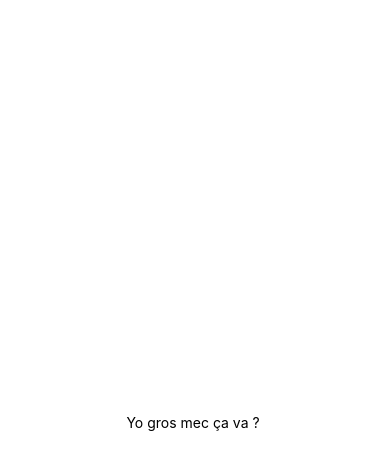
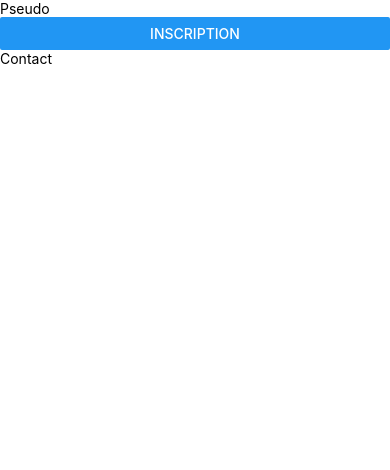
Before and after one commit to AymericPonjee/TFE-10-D.S., a React Native app in the folder DivinSauveurApp/: screen / in a window 390 px wide. Shown: the top 470 px of the page. Built offline with nearby package versions, Linux system fonts and the light colour scheme.

Commit message:
Components Inscription

```diff
--- a/DivinSauveurApp/App.js
+++ b/DivinSauveurApp/App.js
@@ -1,19 +1,10 @@
-import React from 'react';
-import { StyleSheet, Text, View } from 'react-native';
+import React from 'react'
+import Inscription from './Components/Inscription'
 
-export default function App() {
-  return (
-    <View style={styles.container}>
-      <Text>Yo gros mec ça va ? </Text>
-    </View>
-  );
+export default class App extends React.Component {
+  render(){
+    return (
+      <Inscription/>
+    );
+  }
 }
-
-const styles = StyleSheet.create({
-  container: {
-    flex: 1,
-    backgroundColor: '#fff',
-    alignItems: 'center',
-    justifyContent: 'center',
-  },
-});
--- /dev/null
+++ b/DivinSauveurApp/Components/Inscription.js
@@ -0,0 +1,16 @@
+import React from 'react'
+import { View, Button, TextInput, Text } from 'react-native'
+
+class Inscription extends React.Component{
+    render(){
+        return(
+            <View>
+                <TextInput placeholder="Pseudo"/>
+                <Button title="Inscription" onPress={() => {}}/>
+                <Text>Contact</Text>
+            </View>
+        )
+    }
+}
+
+export default Inscription
```
Also changed, not shown: DivinSauveurApp/metro.config.js (added, +18 -0 lines).
